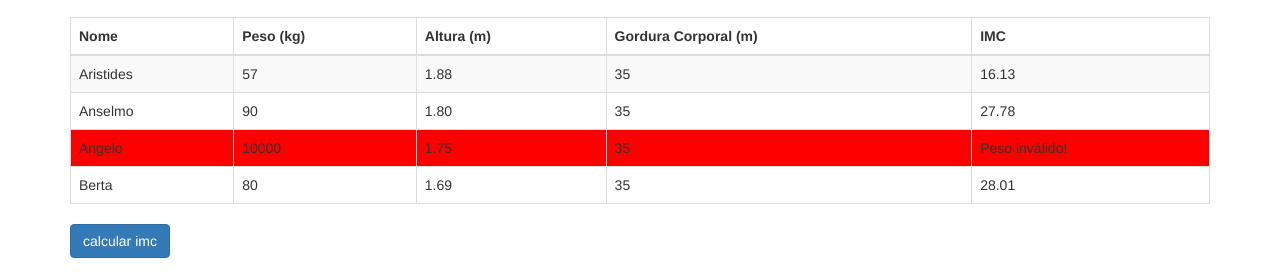
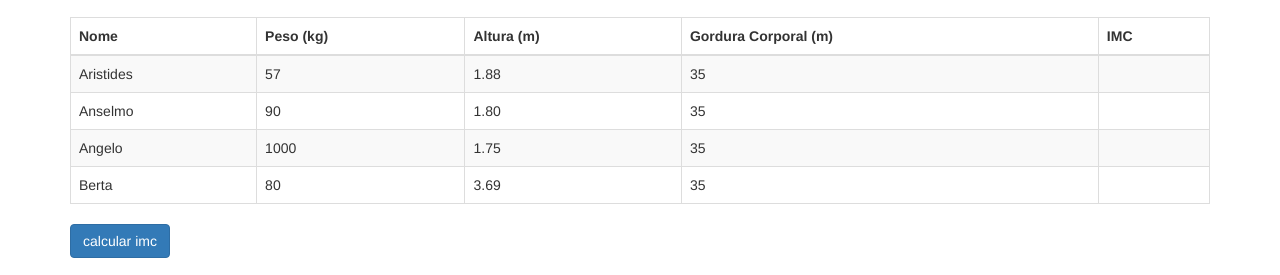
Before and after one commit to amaduela/jsimc_new, a plain HTML site: page index.html in a window 1280 px wide. Shown: the part 165-440 px from the top of the page. Drawn offline with nearby package versions, Linux system fonts and the light colour scheme.

Commit message:
reorganizing the page and scripts

```diff
--- a/index.html
+++ b/index.html
@@ -45,7 +45,7 @@
 				</tr>
 				<tr class="paciente">
 					<td class="inf-nome">Angelo</td>
-					<td class="inf-peso">10000</td>
+					<td class="inf-peso">1000</td>
 					<td class="inf-altura">1.75</td>
 					<td class="inf-gordura">35</td>
 					<td class="inf-imc"></td>
@@ -53,7 +53,7 @@
 				<tr class="paciente">
 					<td class="inf-nome">Berta</td>
 					<td class="inf-peso">80</td>
-					<td class="inf-altura">1.69</td>
+					<td class="inf-altura">3.69</td>
 					<td class="inf-gordura">35</td>
 					<td class="inf-imc"></td>
 				</tr>
--- a/js/main.js
+++ b/js/main.js
@@ -15,15 +15,15 @@ for (var i = 0; i < pacientes.length; i++) {
 	var gordura = paciente.querySelector('.inf-gordura');
 	var _gordura = gordura.textContent;
 
-	var campoIMC = paciente.querySelector('.inf-imc');
 
-	if (_peso <= 0 || _peso >= 1000) {
+	if (_peso <= 0 || _peso >= 600) {
 		campoIMC.textContent = "Peso inválido!";
-		paciente.style.backgroundColor = "red";
+		paciente.style.backgroundColor = "lightcoral";
 	}else if (_altura <= 0 || _altura >= 3.0) {
 		campoIMC.textContent = "Altura inválida!";
+		paciente.style.backgroundColor = "lightcoral";
 	}else {
 		var imc = _peso / (_altura * _altura);
-		campoIMC.textContent = imc.toFixed(2);
+		campoIMC.textContent = imc.toFixed(2); estudantes
 	}
 }
```
